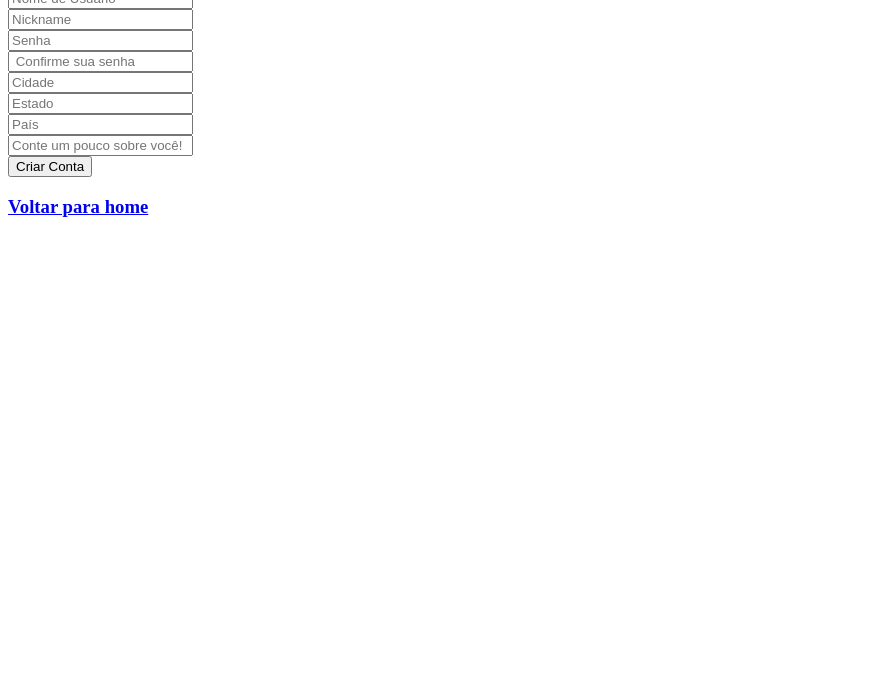
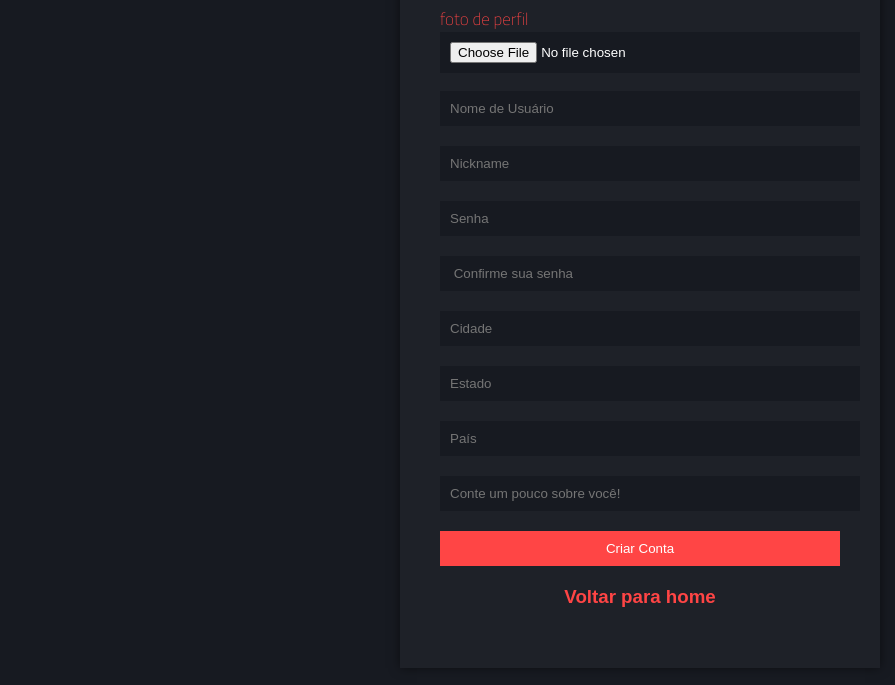
Before and after one commit to heeelflip/CRUD-Cadastro-de-jogadores, a website: page formulario.html in a window 1280 px wide. Shown: the part 131-816 px from the top of the page, without its empty margins (0-895 px from the left). Drawn offline with Linux system fonts and the light colour scheme; the site is published under a folder, as on GitHub Pages, so addresses that start at the root find nothing.

Commit message:
Update formulario.html

```diff
--- a/formulario.html
+++ b/formulario.html
@@ -8,7 +8,7 @@
 
             <title>Cadastro</title>
 
-        <link rel="stylesheet" type="text/css" href="/estilo.css">
+        <link rel="stylesheet" type="text/css" href="public/estilo.css">
         <link rel="preconnect" href="https://fonts.googleapis.com">
         <link rel="preconnect" href="https://fonts.gstatic.com" crossorigin>
         <link href="https://fonts.googleapis.com/css2?family=Titillium+Web:wght@200&display=swap" rel="stylesheet">
```
